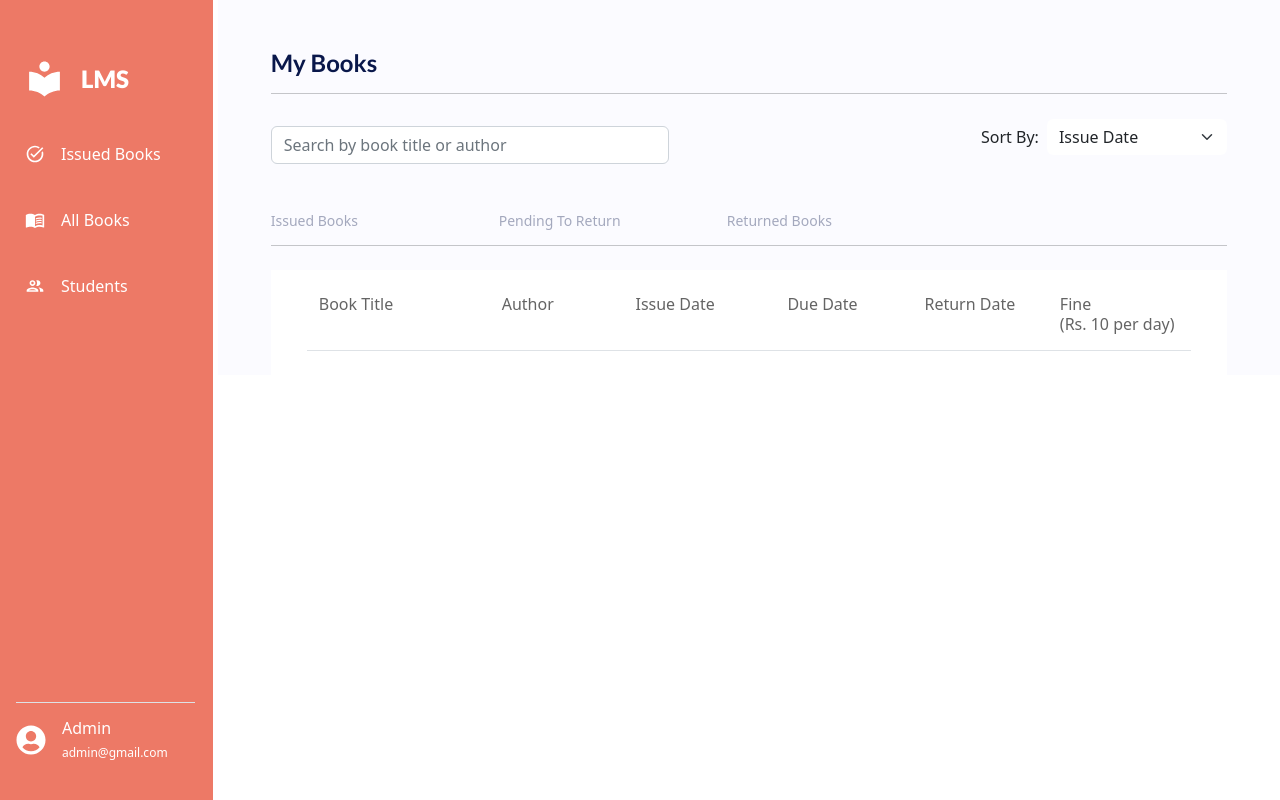
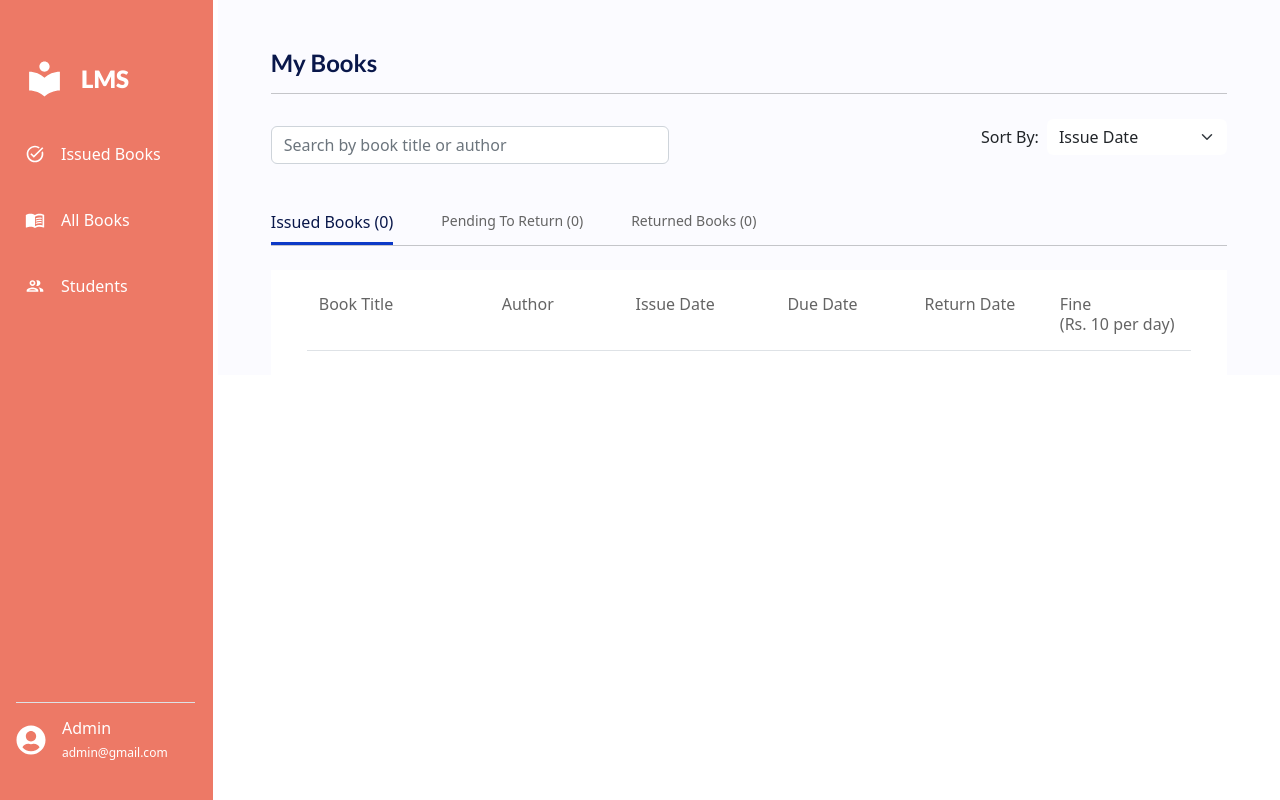
Before and after one commit to sreehariKalesh-aot/freshers-main-project-lms, a React (Create React App) app in the folder lms/: page /Mybooks in a window 1280 px wide. Built offline with nearby package versions, Linux system fonts and the light colour scheme.

Commit message:
completed student login

```diff
--- a/lms/src/Components/Login.js
+++ b/lms/src/Components/Login.js
@@ -97,7 +97,7 @@ function Login({ email, password, authCheck, setauthCheck,studentBoolean,setstud
       }
     });
     if(!x){
-      alert("invalid credentials")
+      toast.error("Incorrect Email or Password", { position: "top-right" });
     }
   };
 
--- /dev/null
+++ b/lms/src/Components/Student/StudentBookList.js
@@ -0,0 +1,29 @@
+import React from 'react'
+
+function StudentBookList({obj}) {
+  return (
+    <div className="row mt-4 mb-4 border-bottom">
+    <p className="col d-flex justify-content-start  pg-items">
+      {obj.bookTitle}
+    </p>
+    <p className="col d-flex justify-content-center   pg-items">
+      {obj.author}
+    </p>
+    <p className="col d-flex justify-content-center  pg-items">
+      {obj.issueDate}
+    </p>
+    {/* {issuedBooks.iStudent} */}
+    <p className="col d-flex justify-content-center  pg-items">
+      {obj.dueDate}
+    </p>
+    <p className="col d-flex justify-content-center   pg-items">
+      {obj.returnDate ? obj.returnDate: "-"}
+    </p>
+    <p className="col d-flex justify-content-center  pg-items">
+      {obj.fine}
+    </p>
+  </div>
+  )
+}
+
+export default StudentBookList
--- a/lms/src/Components/Student/StudentLogin.js
+++ b/lms/src/Components/Student/StudentLogin.js
@@ -17,13 +17,18 @@ import { useState } from "react";
 // import Tab from "react-bootstrap/Tab";
 // import Tabs from "react-bootstrap/Tabs";
 import Nav from 'react-bootstrap/Nav';
+import StudentBookList from "./StudentBookList";
 
 function StudentLogin({ studentBoolean, setstudentBoolean, studentLoginId }) {
   const [allBooksArr, setallBooksArr] = useContext(allbooksContext);
   const [issuedBooksArr, setissuedBooksArr] = useContext(issuedBooksContext);
   const [studentArr, setstudentArr] = useContext(studentContext);
 
+  // usestate for search
   const [searchMyBooks, setsearchMyBooks] = useState("");
+
+  const [myBooksFilter, setmyBooksFilter] = useState("issued")
+
 
   console.log(studentLoginId);
 
@@ -100,14 +105,15 @@ function StudentLogin({ studentBoolean, setstudentBoolean, studentLoginId }) {
             <Tab eventKey="profile" title="Pending to return" className="tabs"></Tab>
             <Tab eventKey="longer-tab" title="Returned books" className="tabs"></Tab>
           </Tabs> */}
-            <ul className="d-flex gap-5 p-0 mt-5">
-              <li>
-                Issued Books
-              </li>
-              <li>Pending To Return</li>
-              <li>Returned Books</li>
-            </ul>
-           <hr />
+            <div className="d-flex gap-5 p-0 mt-5 student-ul">
+              <p className={myBooksFilter === "issued" ? "student-li student-li-active m-0" : "student-li m-0" }
+               onClick={()=>setmyBooksFilter("issued")}>
+                Issued Books ({tempStudentArr.length})
+              </p>
+              <p className={myBooksFilter === "pending" ? "student-li student-li-active m-0" : "student-li m-0" }onClick={()=>setmyBooksFilter("pending")}>Pending To Return ({tempStudentArr.filter((obj)=>obj.isReturned === false).length})</p>
+              <p className={myBooksFilter === "returned" ? "student-li student-li-active m-0" : "student-li m-0" } onClick={()=>setmyBooksFilter("returned")}>Returned Books ({tempStudentArr.filter((obj)=>obj.isReturned === true).length})</p>
+            </div>
+           <hr className="mt-0"/>
           <div className="pges2 mt-4 pt-4 ps-5 pe-5 pb-4">
             <div className="row border-bottom">
               <p className="col d-flex justify-content-start pg-headings">
@@ -150,29 +156,23 @@ function StudentLogin({ studentBoolean, setstudentBoolean, studentLoginId }) {
                 }
               })
               .map((obj) => {
-                return (
-                  <div className="row mt-4 mb-4 border-bottom">
-                    <p className="col d-flex justify-content-start  pg-items">
-                      {obj.bookTitle}
-                    </p>
-                    <p className="col d-flex justify-content-center   pg-items">
-                      {obj.author}
-                    </p>
-                    <p className="col d-flex justify-content-center  pg-items">
-                      {obj.issueDate}
-                    </p>
-                    {/* {issuedBooks.iStudent} */}
-                    <p className="col d-flex justify-content-center  pg-items">
-                      {obj.dueDate}
-                    </p>
-                    <p className="col d-flex justify-content-center   pg-items">
-                      {obj.returnDate}
-                    </p>
-                    <p className="col d-flex justify-content-center  pg-items">
-                      {obj.fine}
-                    </p>
-                  </div>
+                if(myBooksFilter === "issued"){
+                  return (
+                  <StudentBookList obj={obj}/>
                 );
+                }
+                if(myBooksFilter === "pending" && obj.isReturned === false){
+                  return (
+                  <StudentBookList obj={obj}/>
+                );
+                }
+                if(myBooksFilter === "returned" && obj.isReturned === true){
+                  return (
+                  <StudentBookList obj={obj}/>
+                );
+                }
+
+
               })}
           </div>
         </div>
--- a/lms/src/index.css
+++ b/lms/src/index.css
@@ -14,18 +14,26 @@
     padding: 20px !important;
   }
 
-  ul,li{
-    text-decoration: none;
-    list-style: none;
+  .student-ul,.student-li{
     font-weight: 500;
     font-size: 14px;
     line-height: 17px;
+    color: #646464 !important;
+    cursor: pointer ;
+    padding-bottom: 10px;
+  }
+  /* .student-li{
+    width: 180px;
+  } */
+  .student-li-active{
+    font-weight: 500 !important;
+    font-size: 16px !important;
+    line-height: 20px !important;
+    /* identical to box height */
     color: #09174A !important;
-    opacity: 0.6;
-    cursor: pointer ;
-  }
-  li{
-    width: 180px;
+    border-bottom: 3px solid  #0C39C7;
+    ;
+
   }
 
   /* #fill-tab-example-tab-home,#fill-tab-example-tab-profile,#fill-tab-example-tab-longer-tab{
```
